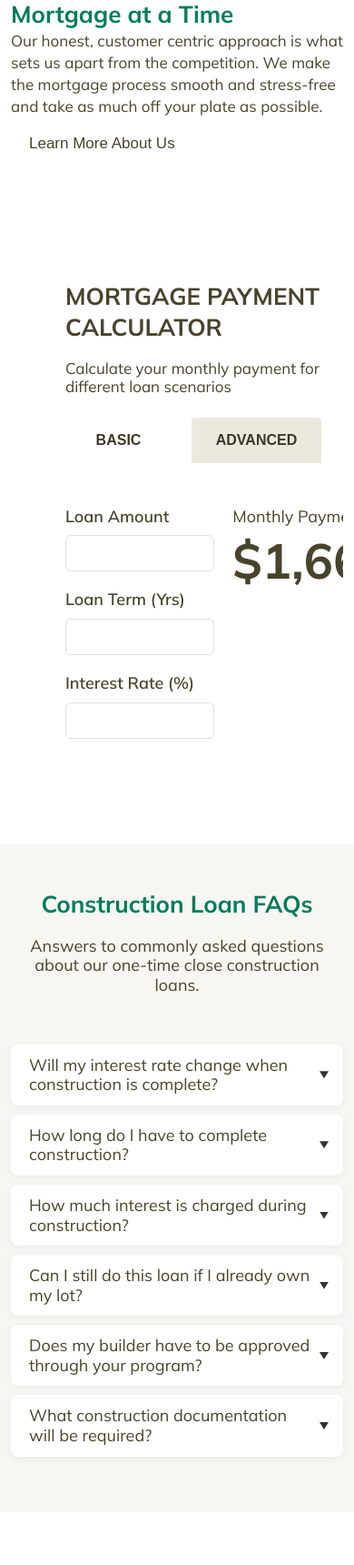
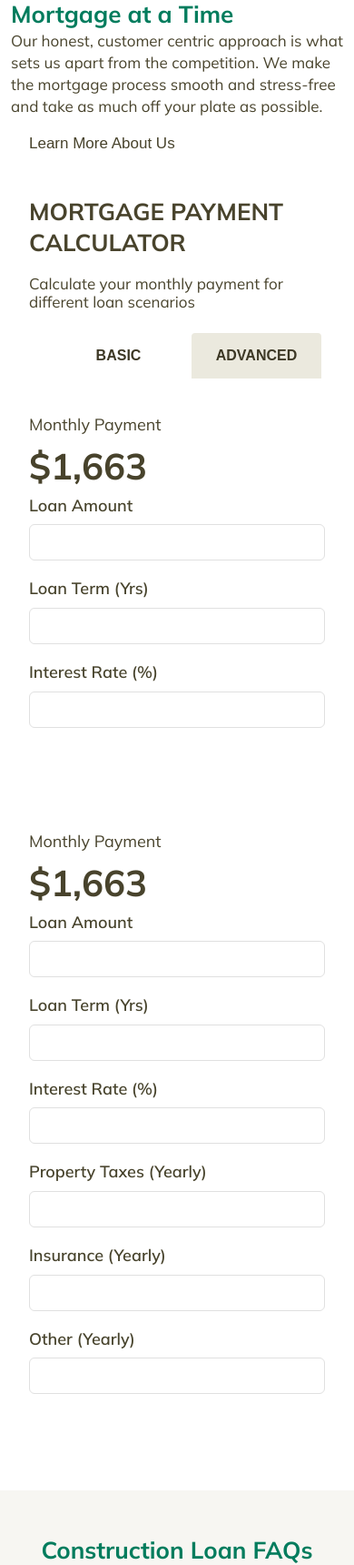
Before and after one commit to DreamLabIt/Financing-Direct, a PHP site: page / in a window 390 px wide. Shown: the part 2098-3818 px from the top of the page at 91% size. Run offline with PHP 8.4, Linux system fonts and the light colour scheme.

Commit message:
update calculator

```diff
--- a/assets/style.css
+++ b/assets/style.css
@@ -651,16 +651,14 @@ label {
     /* =========== Calculetor style =========== */
 
     .calculator-container {
-      border: 1px solid var(--border-color);
-      border-radius: 8px;
-      width: 100%;
-      overflow: hidden;
-      margin-top: 73px;
+        border: 1px solid var(--border-color);
+        border-radius: 8px;
+        width: 100%;
+        padding-block: 73px;
     }
 
     .calculator-header {
       padding-left: 60px;
-      margin-top: 48px;
     }
 
     .calculator-header h2 {
@@ -781,6 +779,41 @@ label {
       line-height: 52.8px;
       font-weight: bold;
       margin-top: 12px;
+    }
+
+    @media (max-width: 768px) {
+      .calculator-container {
+        padding-block: 28px;
+    }
+    .calculator-header {
+      padding-left: 20px;
+    }
+
+      .calculator-body {
+        padding-block: 10px;
+        padding-left: 20px;
+        padding-right: 20px;
+      }
+      .form-section {
+        flex-direction: column;
+      }
+     .form-section .form-inner{
+      order: 2;
+      width: 100%;
+     }
+
+     .form-section .output{
+      order: 1;
+      width: 100%;
+     }
+     .output-value{
+      font-size: 40px;
+      line-height: 46px;
+     }
+     .input-group{
+      max-width: 100%;
+      width: 100%;
+     }
     }
 
 
--- a/index.php
+++ b/index.php
@@ -94,7 +94,7 @@
 
             <!-- ADVANCED TAB -->
 
-             <!-- <div id="basic" class="form-section ">
+             <div id="basic" class="form-section ">
               <div class="form-inner">
                 <div class="input-group">
                   <label>Loan Amount</label>
@@ -129,7 +129,7 @@
                 <div class="output-label">Monthly Payment</div>
                 <div class="output-value" id="resultBasic">$1,663</div>
               </div>
-            </div> -->
+            </div>
 
           </div>
         </div>
```
